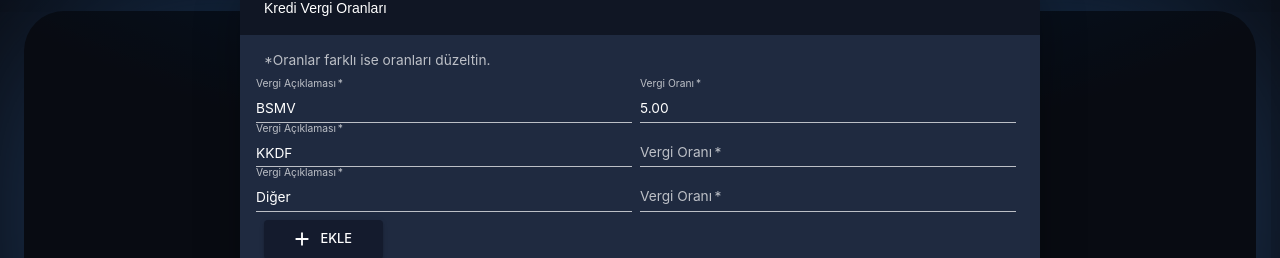
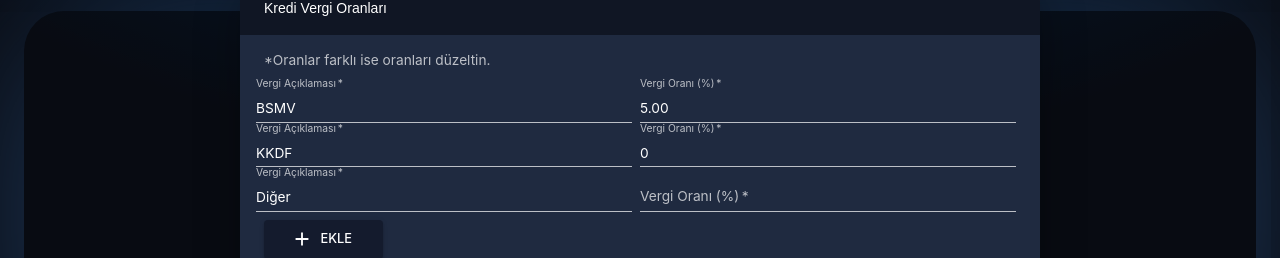
Before and after one commit to haticekatranciakgul/test.kredi-maliyeti-hesaplama, a React (Create React App) app: page /calculate in a window 1280 px wide. Both pictures are taken after a click on the button "VERGI". Shown: the part 243-501 px from the top of the page. Built offline with nearby package versions, Linux system fonts and the light colour scheme.

Commit message:
Update tax modal

```diff
--- a/src/Components/TaxModal.js
+++ b/src/Components/TaxModal.js
@@ -88,7 +88,7 @@ export default function FormDialog() {
                                     <Grid item md={5}>
                                         <TextField
                                             required
-                                            label="Vergi Oranı"
+                                            label="Vergi Oranı (%)"
                                             fullWidth
                                             variant="standard"
                                             value={row.amount}
--- a/src/Redux/taxSlice.js
+++ b/src/Redux/taxSlice.js
@@ -3,7 +3,7 @@ import { createSlice } from '@reduxjs/toolkit';
 const initialState = {
     tax: [
         { id: 0, title: 'BSMV', amount: '5.00'},
-        { id: 1, title: 'KKDF', amount: '' },
+        { id: 1, title: 'KKDF', amount: '0' },
         { id: 2, title: 'Diğer', amount: '' },
     ],
 };
```
